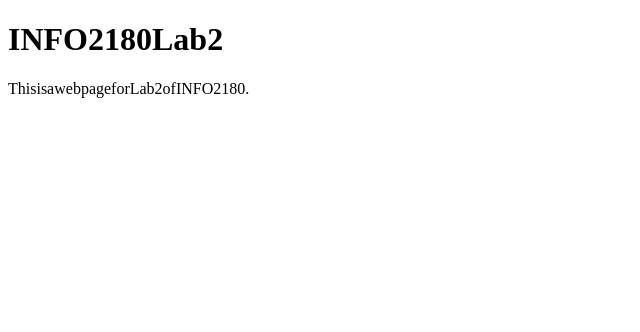
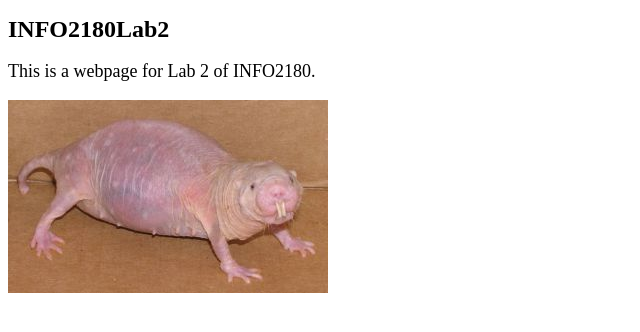
Before and after one commit to Alenero129/info2180-lab2, a plain HTML site: page index.html in a window 1280 px wide. Shown: the whole page, without its empty margins (0-640 px from the left). Drawn offline with Linux system fonts and the light colour scheme.

Commit message:
Added image to html.

```diff
--- a/index.html
+++ b/index.html
@@ -1,14 +1,16 @@
 <!DOCTYPEhtml>
 <htmllang="en">
-<head>
+	<head>
 	<metacharset="UTF-8">
 	<metaname="viewport"content="width=device-width,initial-scale=1.0">
 	<metahttp-equiv="X-UA-Compatible"content="ie=edge">
 	<title>INFO2180Lab2</title>
+	<link rel="stylesheet" type="text/css" href="styles.css">
 	</head>
 
 	<body>
 	<h1>INFO2180Lab2</h1>
-	<p>ThisisawebpageforLab2ofINFO2180.</p>
+	<p>This is a webpage for Lab 2 of INFO2180.</p>
+	<img src="molerat.jpg"/>
 	</body>
 </html>
```
